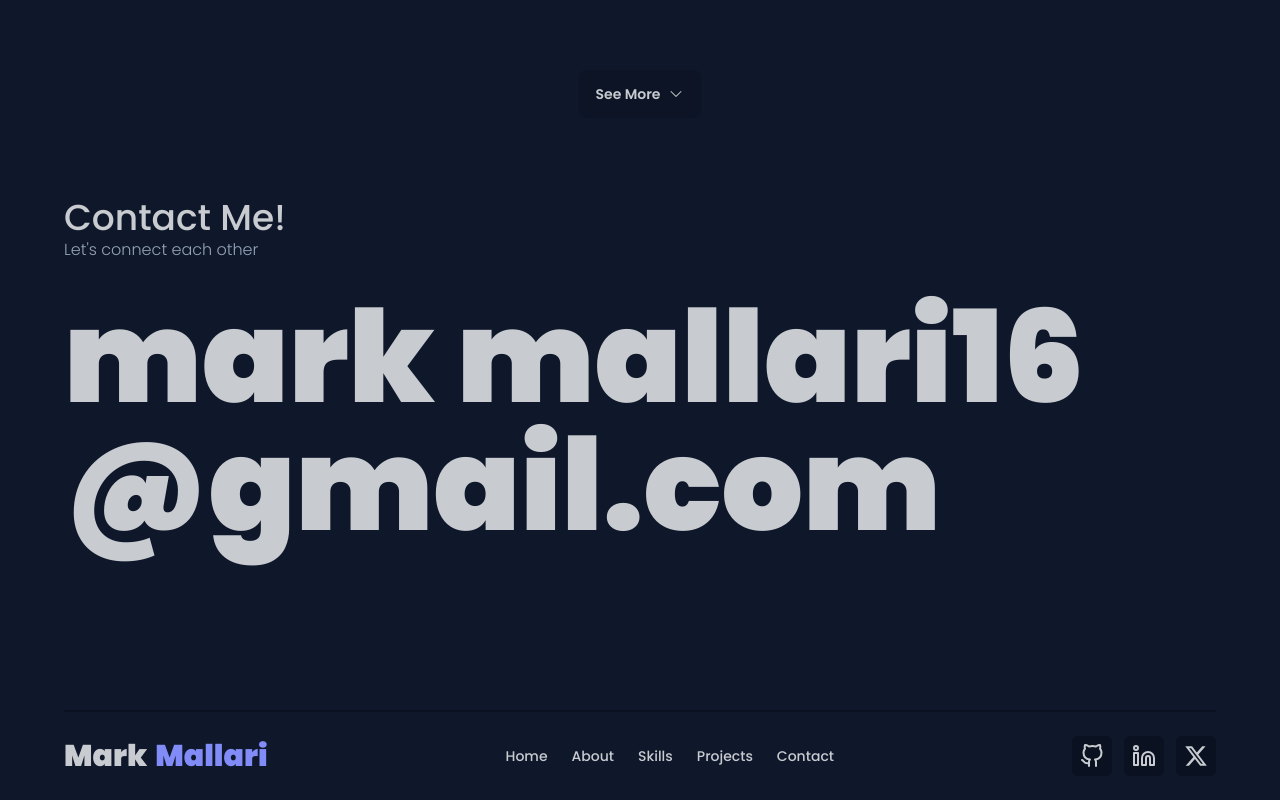
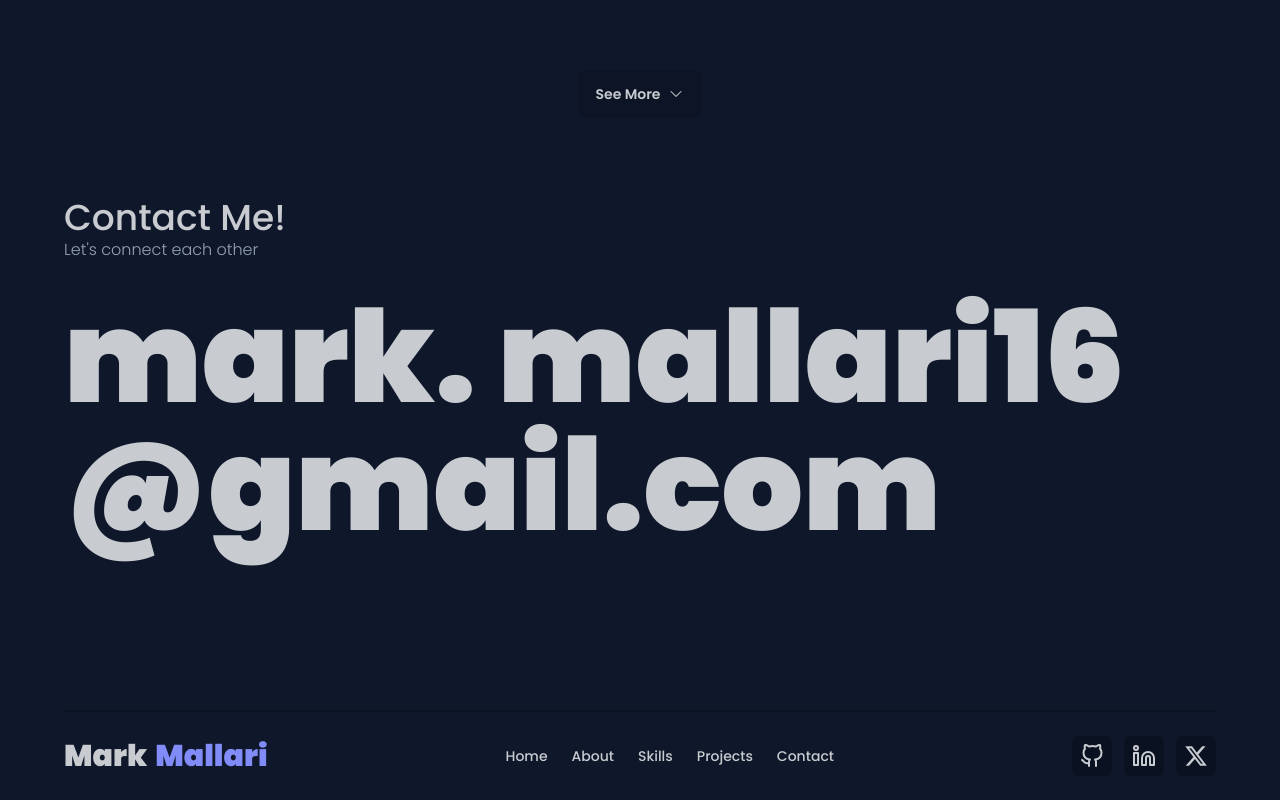
Before and after one commit to MarkMallari16/portfolio-website, a React (Vite) app: page / in a window 1280 px wide. Shown: the part 4170-4970 px from the top of the page. Built offline with nearby package versions, Linux system fonts and the light colour scheme.

Commit message:
add dot in email address

```diff
--- a/src/components/NewContact.jsx
+++ b/src/components/NewContact.jsx
@@ -33,7 +33,7 @@ const NewContact = () => {
                     viewport={{ once: true }}
                     className='mt-8 text-5xl md:text-6xl lg:text-9xl font-black hover:text-secondary break-all transition-colors ease-in-out duration-200'>
                     <a href="mailto:mallariftw01@gmail.com">
-                        mark
+                        mark.
                         mallari16
                         @gmail.com</a>
                 </motion.h1>
```
